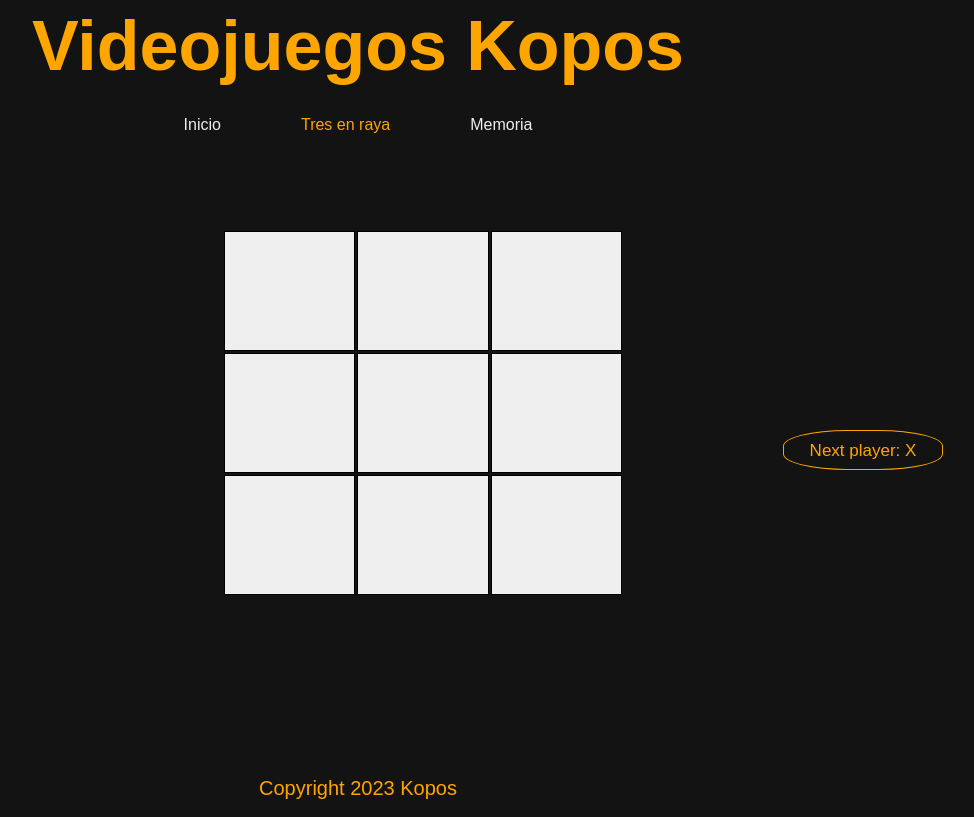
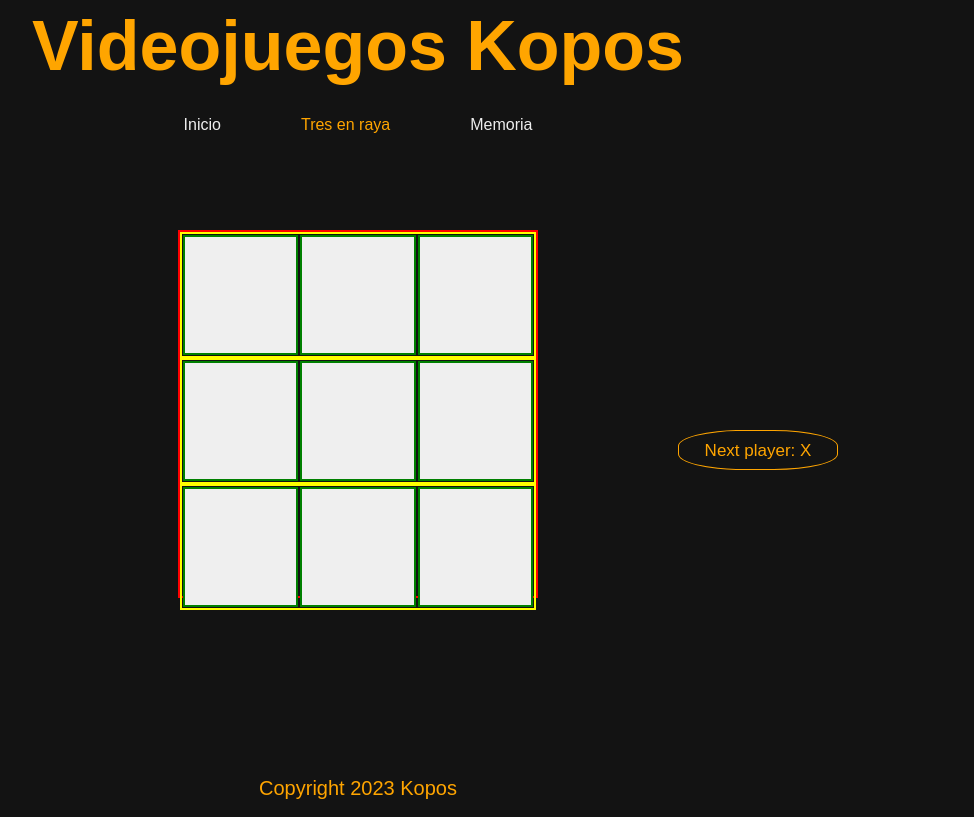
Before and after one commit to KoposHV/Videojuegos-React, a React (Vite) app: page /tresenraya in a window 1280 px wide. Shown: the whole page, without its empty margins (282-1256 px from the left). Built offline with nearby package versions, Linux system fonts and the light colour scheme.

Commit message:
videojuegos

```diff
--- a/src/index.css
+++ b/src/index.css
@@ -14,6 +14,9 @@
   body {
     background-color: var(--primary);
     color: var(--secondary);
+    display: flex;
+    justify-content: center;
+    align-items: center;
   }
 
   li {
--- a/src/pages/Tresenraya/Tresenraya.css
+++ b/src/pages/Tresenraya/Tresenraya.css
@@ -10,9 +10,11 @@
     flex-direction: column;
     margin: 20px;
     margin-top: 150px;
-    margin-left: 505px;
-    width: 50vh;
-    height: 50%;
+    margin-left: 350px;
+    width: 45vh;
+    height: 46vh;
+    border: 2px red solid;
+
 
 
   }
@@ -20,6 +22,7 @@
   .board-row {
     display: flex;
     font-size: 200px;
+    border: 2px yellow solid;
 
     }
 
@@ -35,6 +38,7 @@
     cursor: pointer;
     width: 70vh;
     height: 15vh;
+    border: 2px green solid;
 
 
 
@@ -50,12 +54,9 @@
     margin-right: 50px;
     font-size: 17px;
     margin-top: 350px;
-    margin-left: 140px;
+    margin-left: 120px;
     border-radius: 40%;
+
 
     border: 1px orange solid;
   }
-  main {
-    min-height: calc(100vh - 80px - 40px);
-
-  }
```
